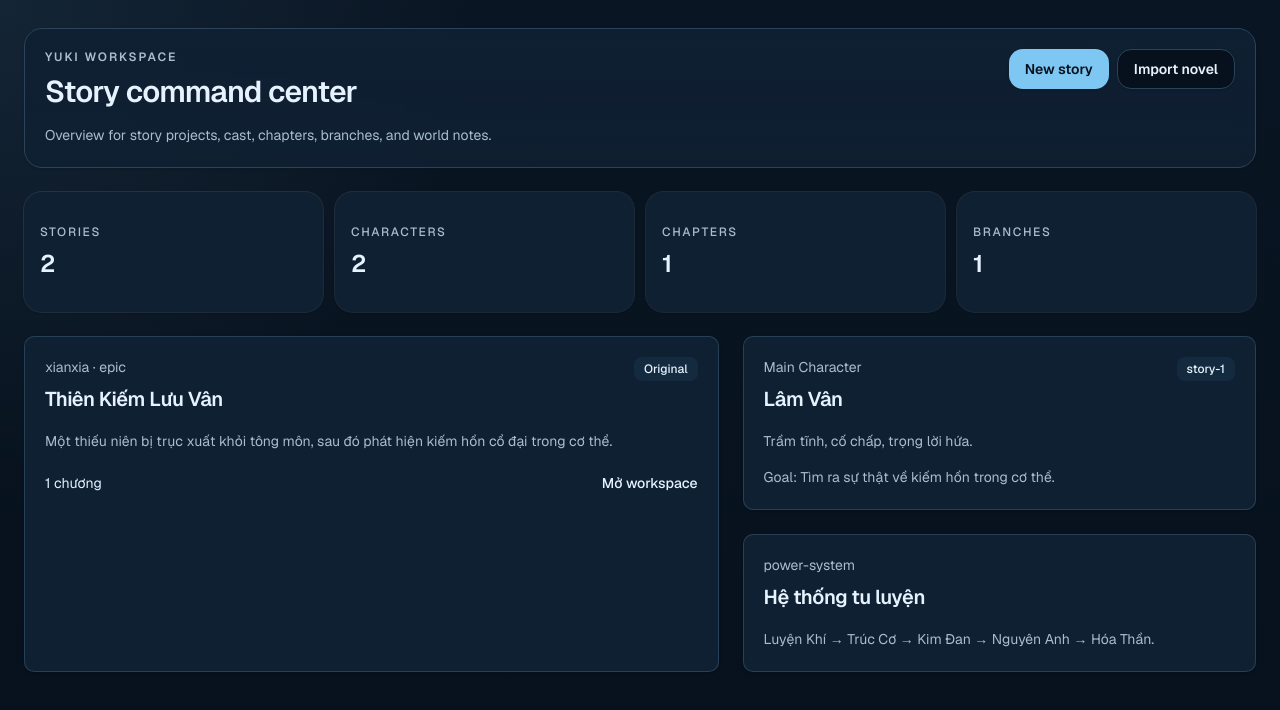
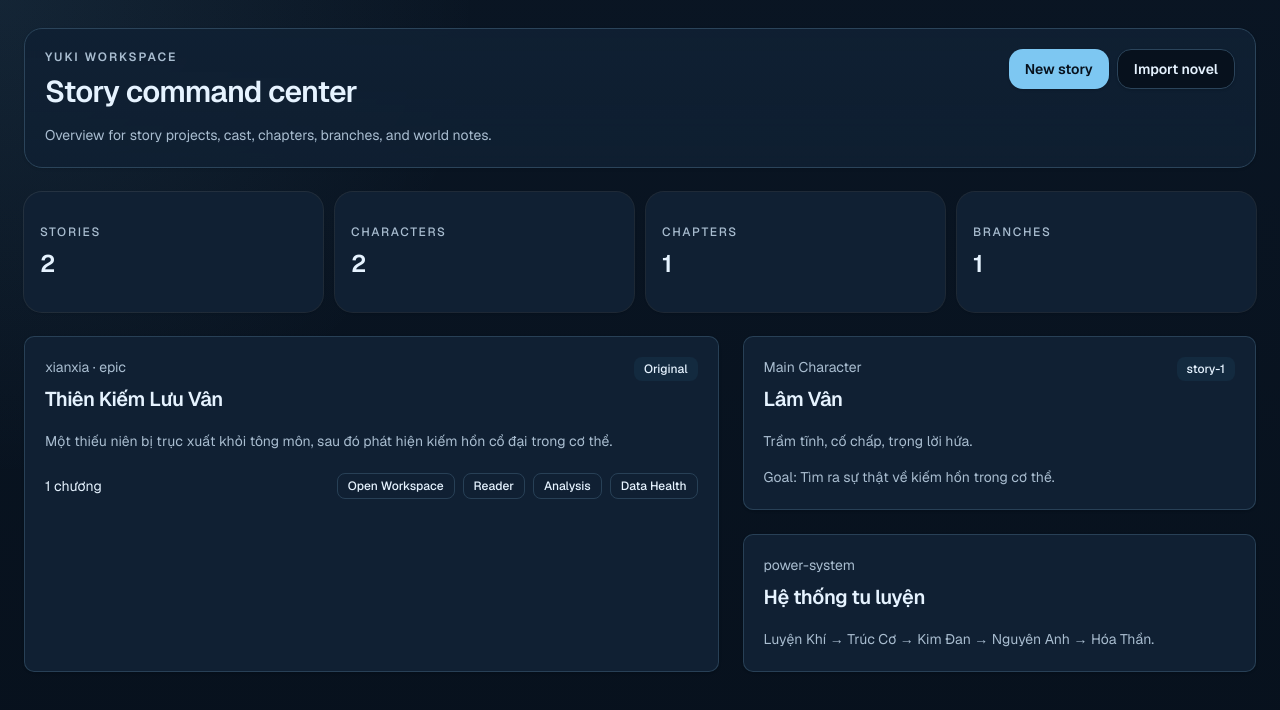
Before and after one commit to PhatMap/yuki, a Next.js app: page /dashboard in a window 1280 px wide. Shown: the top 710 px of the page. Built offline with nearby package versions, Linux system fonts and the light colour scheme.

Commit message:
Polish shared story card actions

```diff
--- a/src/components/story/story-card.tsx
+++ b/src/components/story/story-card.tsx
@@ -28,14 +28,34 @@ export default function StoryCard({
         {story.description}
       </p>
 
-      <div className="mt-5 flex items-center justify-between text-sm">
+      <div className="mt-5 flex flex-col gap-3 text-sm sm:flex-row sm:items-center sm:justify-between">
         <span>{chapterCount} chương</span>
-        <Link
-          className="font-medium text-foreground underline-offset-4 hover:underline"
-          href={`/stories/${story.id}/workspace`}
-        >
-          Mở workspace
-        </Link>
+        <div className="flex flex-wrap gap-2">
+          <Link
+            className="rounded-md border px-2.5 py-1 text-xs font-medium text-foreground transition hover:border-primary/40 hover:bg-muted/70"
+            href={`/stories/${story.id}/workspace`}
+          >
+            Open Workspace
+          </Link>
+          <Link
+            className="rounded-md border px-2.5 py-1 text-xs font-medium text-foreground transition hover:border-primary/40 hover:bg-muted/70"
+            href={`/stories/${story.id}/reader`}
+          >
+            Reader
+          </Link>
+          <Link
+            className="rounded-md border px-2.5 py-1 text-xs font-medium text-foreground transition hover:border-primary/40 hover:bg-muted/70"
+            href={`/stories/${story.id}/analysis`}
+          >
+            Analysis
+          </Link>
+          <Link
+            className="rounded-md border px-2.5 py-1 text-xs font-medium text-foreground transition hover:border-primary/40 hover:bg-muted/70"
+            href={`/stories/${story.id}/data-health`}
+          >
+            Data Health
+          </Link>
+        </div>
       </div>
     </article>
   );
```
Also changed, not shown: 1 other file (tests, documents, lock files or other folders).
